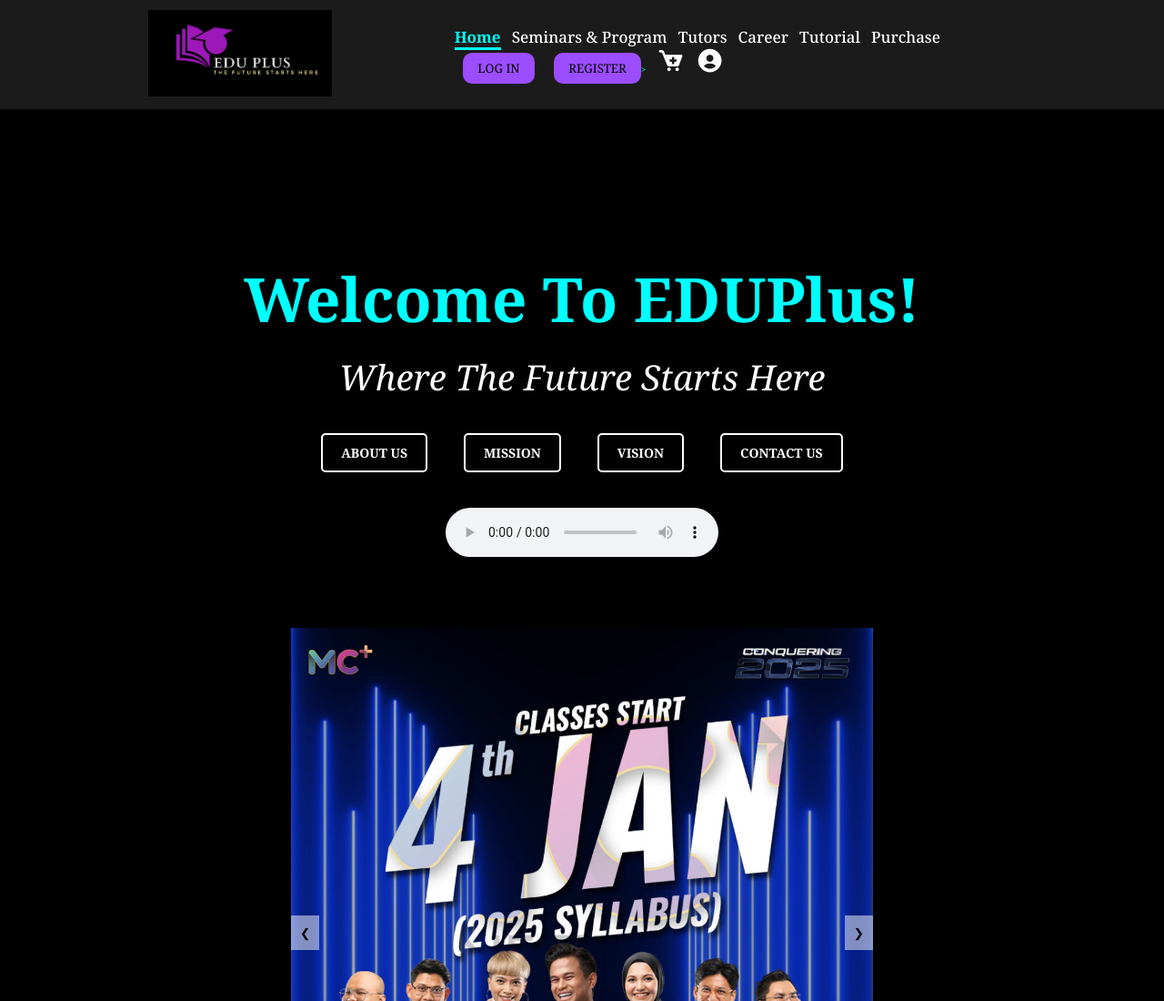
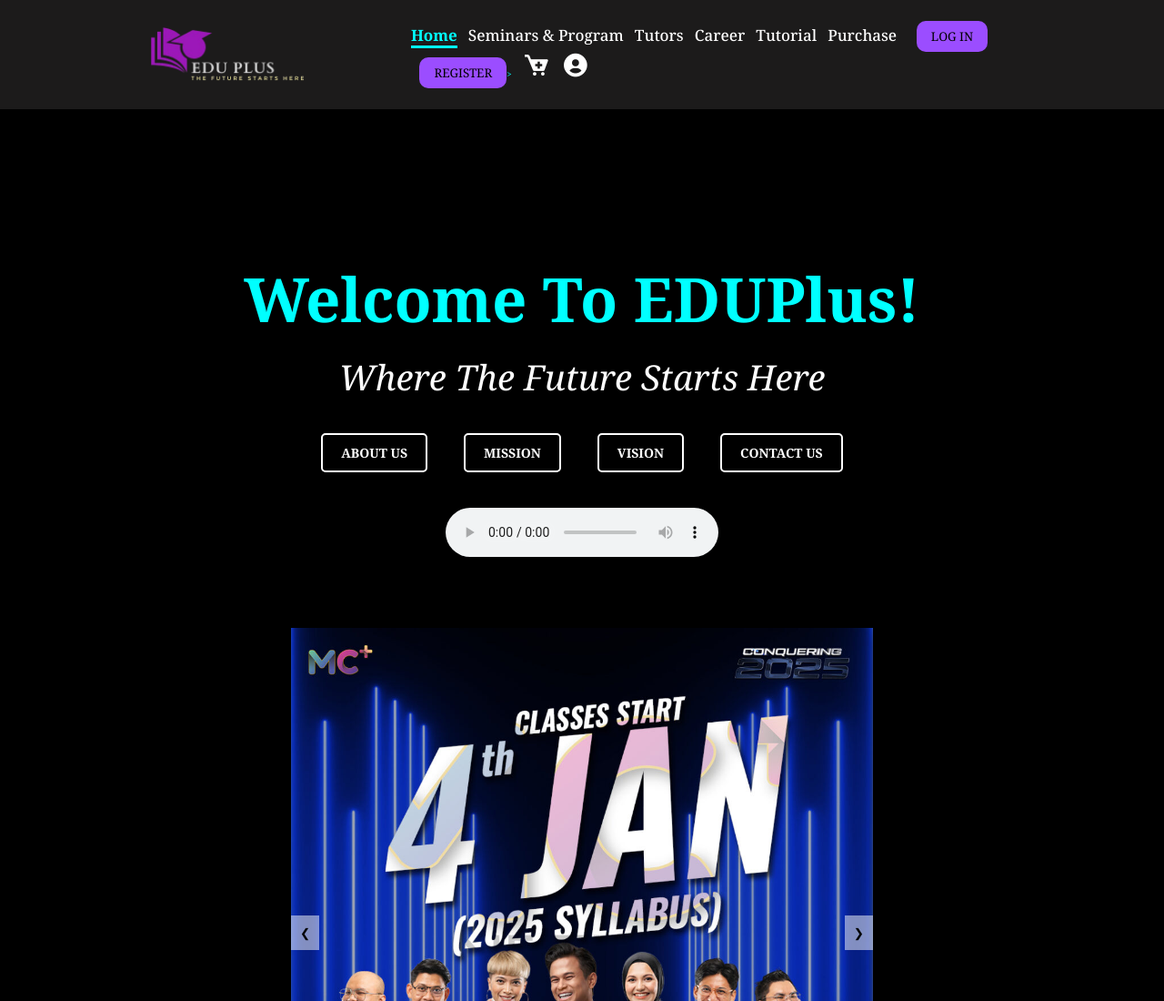
Before and after one commit to nabihahadriana/EDUPLUS-, a plain HTML site: page index.html in a window 1280 px wide. Shown: the top 1100 px of the page at 91% size. Drawn offline with nearby package versions, Linux system fonts and the light colour scheme.

Commit message:
Update index.html

```diff
--- a/index.html
+++ b/index.html
@@ -12,7 +12,7 @@
   </head>
   <body>
     <header class="header">
-      <a href="#home" class="logo"><img src="logo.png" alt="logo" /></a>
+      <a href="#home" class="logo"><img src="logonew.png" alt="logo" /></a>
       <nav class="navbar">
         <a href="#index.html" class="active">Home</a>
         <a href="seminar.html">Seminars & Program</a>
```
